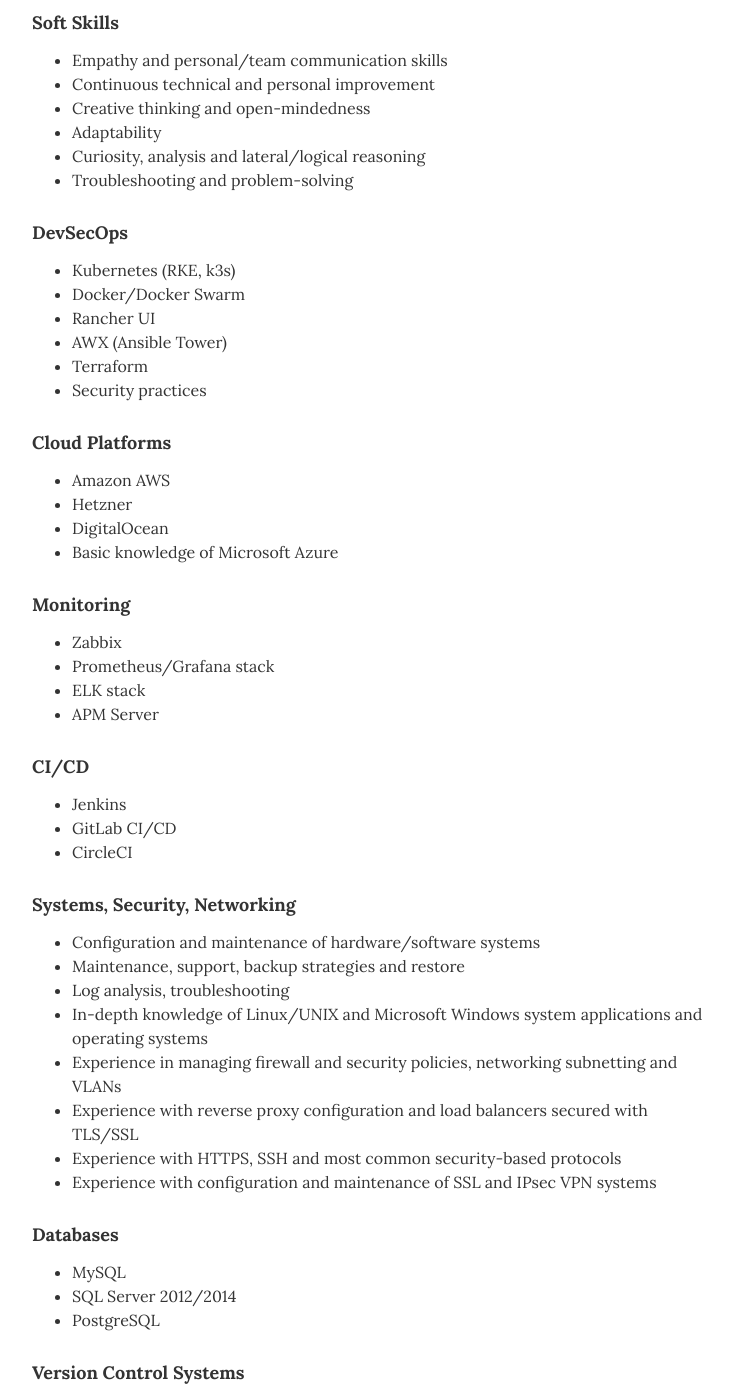
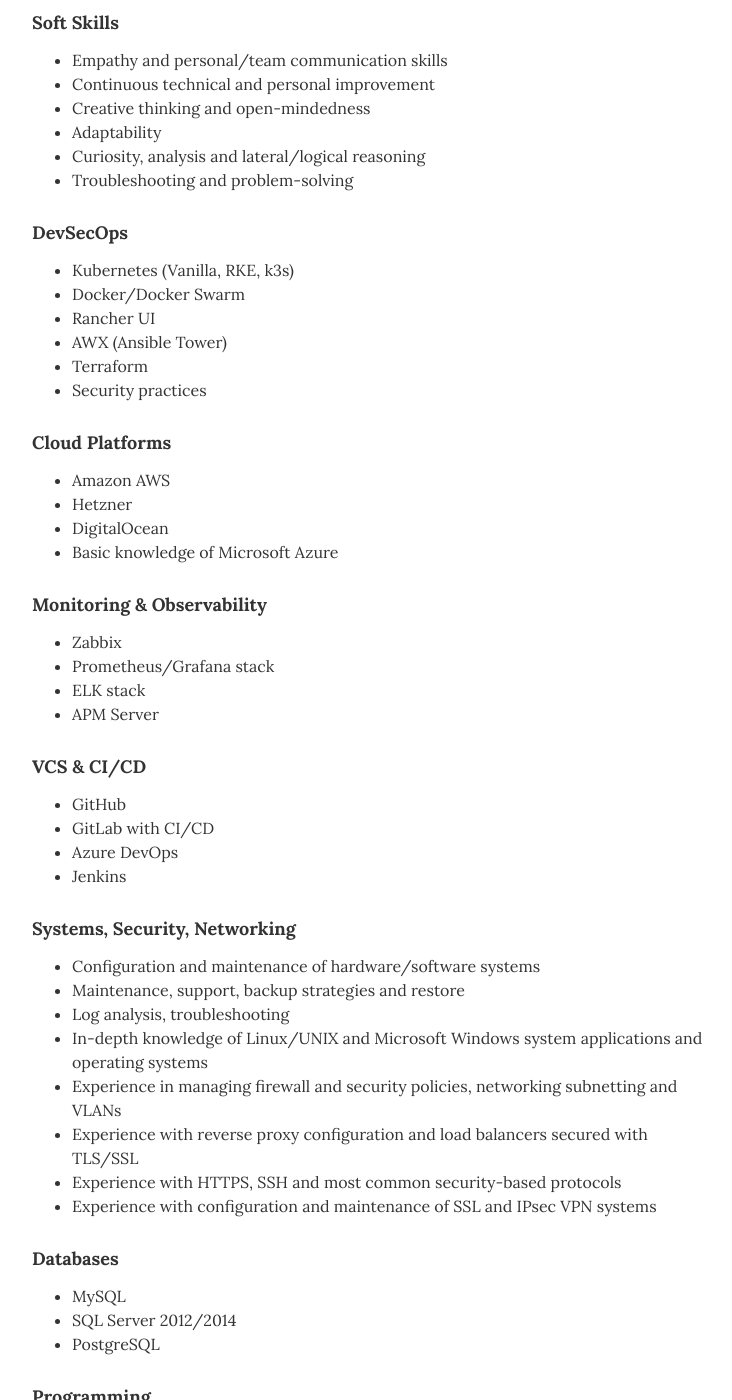
Before and after one commit to jglovier/resume-template, a Jekyll site: the page built from index.html, in a window 1280 px wide and 1400 px high, scrolled down 2238 px. Shown: the whole window, without its empty margins (268-1000 px from the left). Built offline with Jekyll 4.4.1, drawn with Linux system fonts in a browser that asks for light colours; a script that is not in the unit is left out; some of the changed text lies outside the part shown.

Commit message:
Updated skills

```diff
--- a/_data/skills.yml
+++ b/_data/skills.yml
@@ -11,7 +11,7 @@
 
 - skill: DevSecOps
   description: <ul class="resume-item-list">
-    <li>Kubernetes (RKE, k3s)</li>
+    <li>Kubernetes (Vanilla, RKE, k3s)</li>
     <li>Docker/Docker Swarm</li>
     <li>Rancher UI</li>
     <li>AWX (Ansible Tower)</li>
@@ -27,7 +27,7 @@
     <li>Basic knowledge of Microsoft Azure</li>
     </ul>
 
-- skill: Monitoring
+- skill: Monitoring & Observability
   description: <ul class="resume-item-list">
     <li>Zabbix</li>
     <li>Prometheus/Grafana stack</li>
@@ -35,11 +35,12 @@
     <li>APM Server</li>
     </ul>
 
-- skill: CI/CD
+- skill: VCS & CI/CD
   description: <ul class="resume-item-list">
+    <li>GitHub</li>
+    <li>GitLab with CI/CD</li>
+    <li>Azure DevOps</li>
     <li>Jenkins</li>
-    <li>GitLab CI/CD</li>
-    <li>CircleCI</li>
     </ul>
 
 - skill: Systems, Security, Networking
@@ -61,14 +62,6 @@
     <li>PostgreSQL</li>
     </ul>
 
-- skill: Version Control Systems
-  description: <ul class="resume-item-list">
-    <li>Git</li>
-    <li>GitHub</li>
-    <li>GitLab</li>
-    <li>Azure DevOps</li>
-    </ul>
-
 - skill: Programming
   description: <ul class="resume-item-list">
     <li>Bash, PowerShell and Python scripting</li>
--- a/_includes/print-social-links.html
+++ b/_includes/print-social-links.html
@@ -27,10 +27,10 @@
   <li><strong>LinkedIn</strong>: {{ site.resume_social_links.resume_linkedin_url }}</li>
   {% endif %}
 
-  <!-- Instagram link
+  <!-- Instagram link -->
   {% if site.resume_social_links.resume_instagram_url %}
   <li><strong>Instagram</strong>: {{ site.resume_social_links.resume_instagram_url }}</li>
-  {% endif %} -->
+  {% endif %}
 
   <!-- Website link -->
   {% if site.resume_social_links.resume_website_url %}
```
